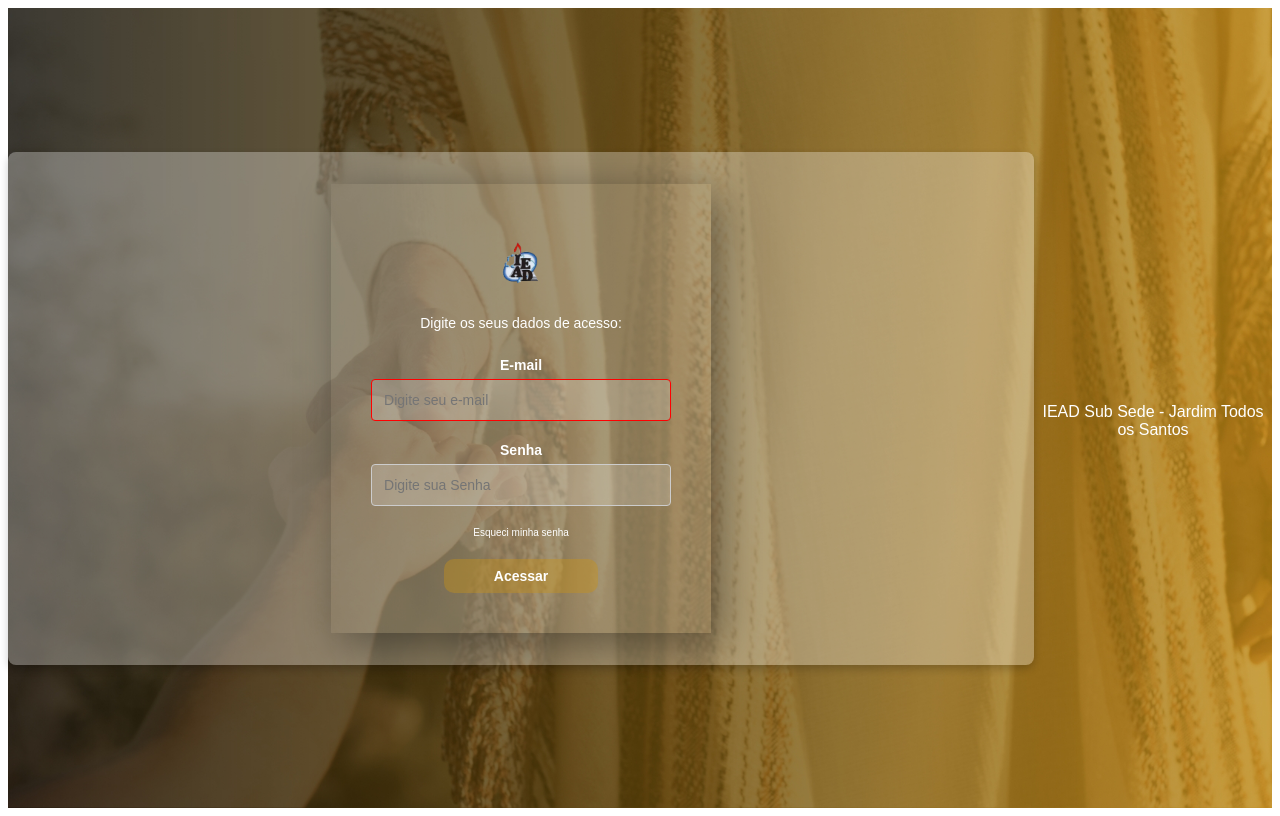
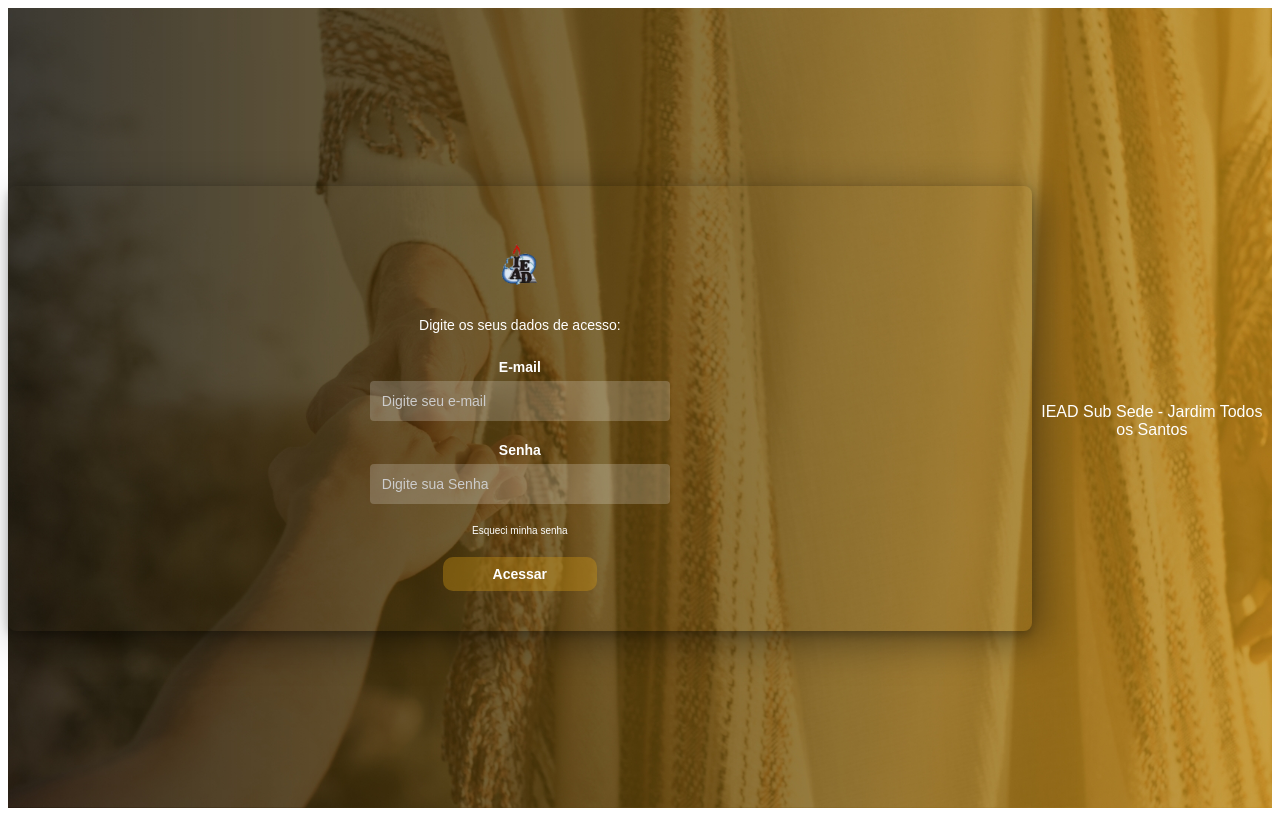
Before and after one commit to rafael-castilho-costa/cristoFy2.0, an Angular app: page / in a window 1280 px wide. Built offline with nearby package versions, Linux system fonts and the light colour scheme.

Commit message:
feat(3-adjust-interface-user-login): atv #3

```diff
--- a/src/app/app.component.css
+++ b/src/app/app.component.css
@@ -17,11 +17,9 @@ body {
 }
 
 .login-container {
-    display: flex;
     flex-direction: column;
     width: 100%;
-    padding: 2em;
-    background-color: rgb(255, 255, 255, 0.3);
+    background-color: rgb(255, 255, 255, 0.0);
     border-radius: 8px;
     box-shadow: 0 4px 8px rgba(0, 0, 0, 0.2);
     text-align: center;
@@ -48,6 +46,7 @@ body {
     box-shadow: 10px 10px 40px rgba(0, 0, 0, 0.4);
     gap: 1px;
     align-items: center;
+    border-radius:8px;
 }
 
 .formLogin p {
@@ -61,7 +60,7 @@ body {
     padding: 12px;
     font-size: 14px;
     min-width: 300px;
-    border: 1px solid #ccc;
+    border: 0px solid #ccc;
     margin-bottom: 20px;
     margin-top: 5px;
     border-radius: 4px;
@@ -71,12 +70,14 @@ body {
 }
 
 .formLogin input:focus {
-    border: 1px solid red;
+    border: 0px solid red;
+}
+.formLogin input::placeholder{
+  color: #cccccc;
 }
 
 .formLogin label {
     color: #ffff;
-
     font-size: 14px;
     font-weight: 600;
 }
--- /dev/null
+++ b/src/app/header/header.component.css
@@ -0,0 +1,3 @@
+.teste {
+  color: red;
+}
```
Also changed, not shown: src/app/header/header.component.html (added, +15 -0 lines), src/app/header/header.component.ts (added, +9 -0 lines).
